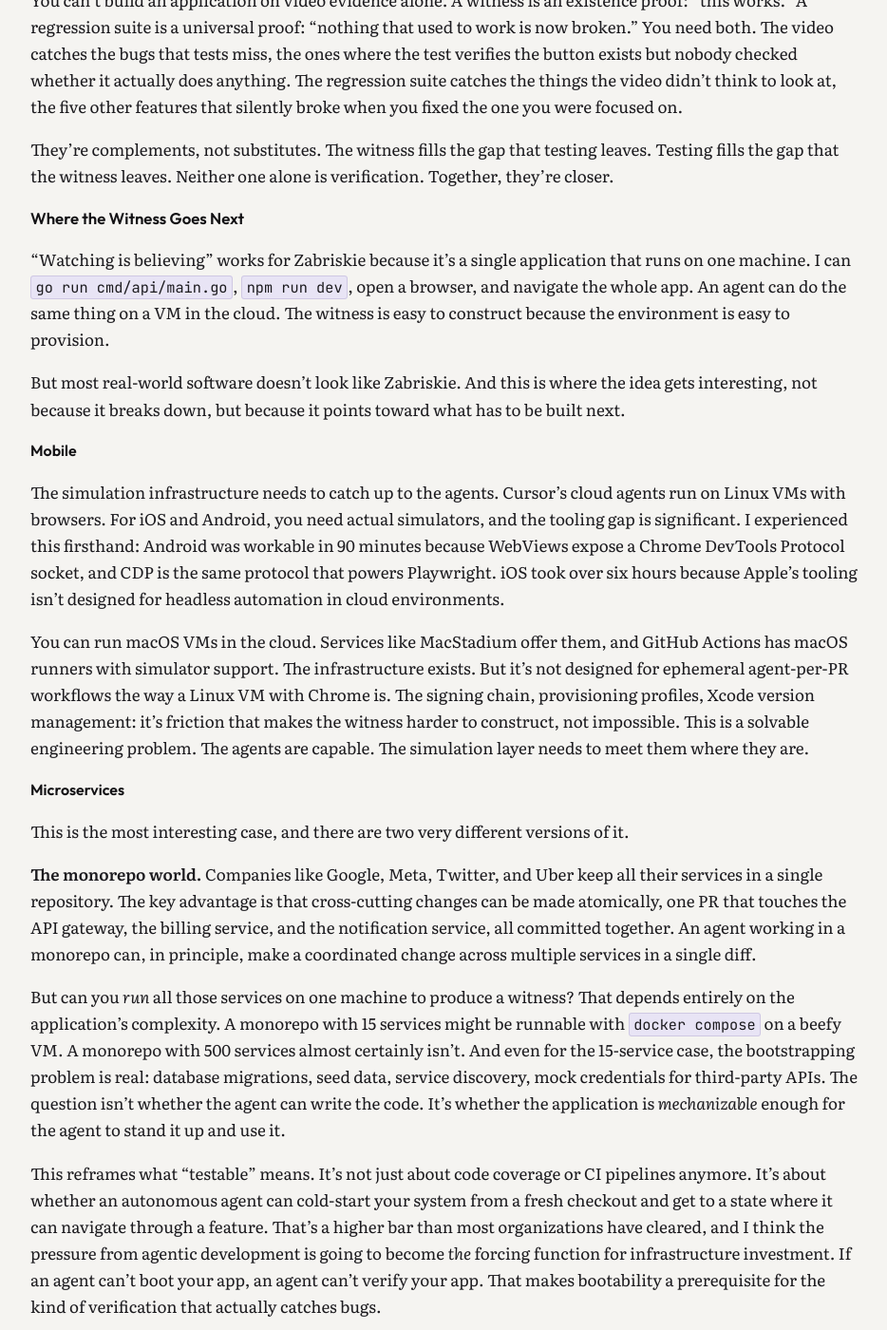
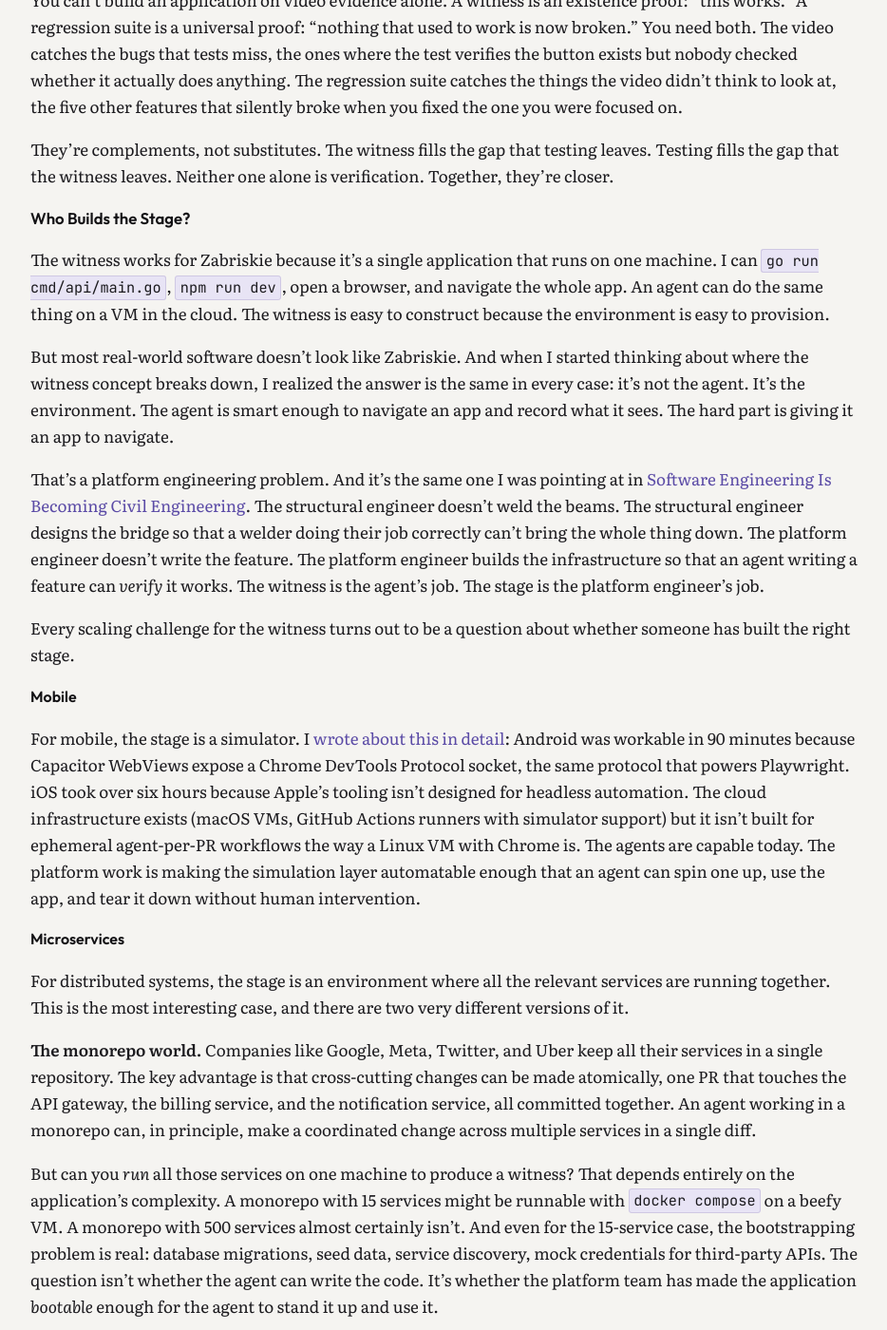
Before and after one commit to cmeiklejohn/cmeiklejohn.github.io, a Jekyll site: the page built from _posts/2026-04-09-watching-is-believing.markdown, in a window 1280 px wide and 1400 px high, scrolled down 3328 px. Shown: the whole window at 95% size, without its empty margins (172-1106 px from the left). Built offline with Jekyll 4.4.1, drawn with Linux system fonts in a browser that asks for light colours; some web fonts are replaced; some of the changed text lies outside the part shown.

Commit message:
Reframe post around platform engineering, rename to The Structural Engineer's Other Job
Co-Authored-By: Claude Opus 4.6 (1M context) <noreply@anthropic.com>

```diff
--- a/_posts/2026-04-09-watching-is-believing.markdown
+++ b/_posts/2026-04-09-watching-is-believing.markdown
@@ -1,6 +1,6 @@
 ---
 layout: post
-title:  "Watching Is Believing"
+title:  "The Structural Engineer's Other Job"
 date:   2026-04-09 00:00:00 -0000
 group: ai
 categories: ai verification zabriskie agents
@@ -62,27 +62,29 @@ You can't build an application on video evidence alone. A witness is an existenc
 
 They're complements, not substitutes. The witness fills the gap that testing leaves. Testing fills the gap that the witness leaves. Neither one alone is verification. Together, they're closer.
 
-## Where the Witness Goes Next
+## Who Builds the Stage?
 
-"Watching is believing" works for Zabriskie because it's a single application that runs on one machine. I can `go run cmd/api/main.go`, `npm run dev`, open a browser, and navigate the whole app. An agent can do the same thing on a VM in the cloud. The witness is easy to construct because the environment is easy to provision.
+The witness works for Zabriskie because it's a single application that runs on one machine. I can `go run cmd/api/main.go`, `npm run dev`, open a browser, and navigate the whole app. An agent can do the same thing on a VM in the cloud. The witness is easy to construct because the environment is easy to provision.
 
-But most real-world software doesn't look like Zabriskie. And this is where the idea gets interesting, not because it breaks down, but because it points toward what has to be built next.
+But most real-world software doesn't look like Zabriskie. And when I started thinking about where the witness concept breaks down, I realized the answer is the same in every case: it's not the agent. It's the environment. The agent is smart enough to navigate an app and record what it sees. The hard part is giving it an app to navigate.
+
+That's a platform engineering problem. And it's the same one I was pointing at in [Software Engineering Is Becoming Civil Engineering]({% post_url 2026-04-01-software-engineering-is-becoming-civil-engineering %}). The structural engineer doesn't weld the beams. The structural engineer designs the bridge so that a welder doing their job correctly can't bring the whole thing down. The platform engineer doesn't write the feature. The platform engineer builds the infrastructure so that an agent writing a feature can *verify* it works. The witness is the agent's job. The stage is the platform engineer's job.
+
+Every scaling challenge for the witness turns out to be a question about whether someone has built the right stage.
 
 ### Mobile
 
-The simulation infrastructure needs to catch up to the agents. Cursor's cloud agents run on Linux VMs with browsers. For iOS and Android, you need actual simulators, and the tooling gap is significant. I experienced this firsthand: Android was workable in 90 minutes because WebViews expose a Chrome DevTools Protocol socket, and CDP is the same protocol that powers Playwright. iOS took over six hours because Apple's tooling isn't designed for headless automation in cloud environments.
-
-You can run macOS VMs in the cloud. Services like MacStadium offer them, and GitHub Actions has macOS runners with simulator support. The infrastructure exists. But it's not designed for ephemeral agent-per-PR workflows the way a Linux VM with Chrome is. The signing chain, provisioning profiles, Xcode version management: it's friction that makes the witness harder to construct, not impossible. This is a solvable engineering problem. The agents are capable. The simulation layer needs to meet them where they are.
+For mobile, the stage is a simulator. I [wrote about this in detail]({% post_url 2026-03-22-teaching-claude-to-qa-a-mobile-app %}): Android was workable in 90 minutes because Capacitor WebViews expose a Chrome DevTools Protocol socket, the same protocol that powers Playwright. iOS took over six hours because Apple's tooling isn't designed for headless automation. The cloud infrastructure exists (macOS VMs, GitHub Actions runners with simulator support) but it isn't built for ephemeral agent-per-PR workflows the way a Linux VM with Chrome is. The agents are capable today. The platform work is making the simulation layer automatable enough that an agent can spin one up, use the app, and tear it down without human intervention.
 
 ### Microservices
 
-This is the most interesting case, and there are two very different versions of it.
+For distributed systems, the stage is an environment where all the relevant services are running together. This is the most interesting case, and there are two very different versions of it.
 
 **The monorepo world.** Companies like Google, Meta, Twitter, and Uber keep all their services in a single repository. The key advantage is that cross-cutting changes can be made atomically, one PR that touches the API gateway, the billing service, and the notification service, all committed together. An agent working in a monorepo can, in principle, make a coordinated change across multiple services in a single diff.
 
-But can you *run* all those services on one machine to produce a witness? That depends entirely on the application's complexity. A monorepo with 15 services might be runnable with `docker compose` on a beefy VM. A monorepo with 500 services almost certainly isn't. And even for the 15-service case, the bootstrapping problem is real: database migrations, seed data, service discovery, mock credentials for third-party APIs. The question isn't whether the agent can write the code. It's whether the application is *mechanizable* enough for the agent to stand it up and use it.
+But can you *run* all those services on one machine to produce a witness? That depends entirely on the application's complexity. A monorepo with 15 services might be runnable with `docker compose` on a beefy VM. A monorepo with 500 services almost certainly isn't. And even for the 15-service case, the bootstrapping problem is real: database migrations, seed data, service discovery, mock credentials for third-party APIs. The question isn't whether the agent can write the code. It's whether the platform team has made the application *bootable* enough for the agent to stand it up and use it.
 
-This reframes what "testable" means. It's not just about code coverage or CI pipelines anymore. It's about whether an autonomous agent can cold-start your system from a fresh checkout and get to a state where it can navigate through a feature. That's a higher bar than most organizations have cleared, and I think the pressure from agentic development is going to become *the* forcing function for infrastructure investment. If an agent can't boot your app, an agent can't verify your app. That makes bootability a prerequisite for the kind of verification that actually catches bugs.
+This reframes what "testable" means. It's not just about code coverage or CI pipelines anymore. It's about whether an autonomous agent can cold-start your system from a fresh checkout and get to a state where it can navigate through a feature. That's a higher bar than most organizations have cleared, and I think the pressure from agentic development is going to become *the* forcing function for platform investment. If an agent can't boot your app, an agent can't verify your app. Making the system bootable is platform engineering work. It's the structural engineer designing the inspection regime for the bridge.
 
 **The polyrepo world.** Companies that use separate repositories for each service face a fundamentally different problem. A single feature, say adding a discount for subscribers, might require changes to the user service (store subscription status), the pricing service (check subscription at checkout), and the checkout frontend (display the discounted total). That's three PRs in three repositories, reviewed by three different teams, merged on three different timelines.
 
@@ -90,26 +92,28 @@ Each service has to make a backwards-compatible change. The new pricing service
 
 But here's the question that video evidence forces you to ask: when does anyone actually *see* the discount appear on the checkout page? Each PR gets reviewed in isolation. Each service's CI passes independently. But the *feature*, the thing the user actually experiences, doesn't exist until all three changes are deployed together. The witness for the feature can't be produced at review time. It can only be produced after all the independently-reviewed changes are merged and deployed. By then, the code was written days or weeks ago. If something's wrong (the discount doesn't apply, or it applies twice, or the price flickers between old and new) the feedback loop is enormously long compared to what an agent on a single machine can do.
 
-The path forward, I think, looks something like agent-per-service coordination. Imagine a system, not unlike the [Caucus]({% post_url 2026-04-08-cursor-agents-caucus-v1 %}) workflow I've been building for code review, where each service gets its own agent. The agents make their changes independently, each producing backwards-compatible modifications. But before any of them merge, a coordinator stages all the changes together in an ephemeral environment and runs the end-to-end user journey. One agent starts the user service with the subscription change. Another starts the pricing service with the discount logic. A third starts the checkout UI. The coordinator navigates the full flow (subscribe, browse, add to cart, see the discount at checkout) and produces video evidence of the feature working across the composed system.
+The platform engineering answer is a coordination layer that can stage cross-service changes together before any of them merge. Imagine a system, not unlike the [Caucus]({% post_url 2026-04-08-cursor-agents-caucus-v1 %}) workflow I've been building for code review, where each service gets its own agent. The agents make their changes independently, each producing backwards-compatible modifications. But before any of them merge, a coordinator stages all the changes together in an ephemeral environment and runs the end-to-end user journey. One agent starts the user service with the subscription change. Another starts the pricing service with the discount logic. A third starts the checkout UI. The coordinator navigates the full flow (subscribe, browse, add to cart, see the discount at checkout) and produces video evidence of the feature working across the composed system.
 
 You could even roll individual services forward and back: does the feature degrade gracefully if only the user service and pricing service are updated, but the checkout UI is still on the old version? That's backwards-compatibility testing through exploration rather than assertion. The agents become a way to simulate deployment order, probing the combinatorial space of "which services have been updated" without deploying anything to production.
 
-This isn't something anyone has built yet, as far as I know. But the pieces are converging. Ephemeral preview environments that spin up isolated service meshes per branch. Agent runtimes that can control browsers and navigate applications. Coordination layers that manage multi-agent workflows with structured handoffs. The missing piece is connecting them: a system that knows which services participate in a feature, stages their changes together, and produces a cross-service witness.
+Nobody has built this yet, as far as I know. But the pieces are converging. Ephemeral preview environments that spin up isolated service meshes per branch. Agent runtimes that can control browsers and navigate applications. Coordination layers that manage multi-agent workflows with structured handoffs. The missing piece is the platform engineering work that connects them: a system that knows which services participate in a feature, stages their changes together, and produces a cross-service witness. That's infrastructure. That's the structural engineer's job.
 
-### Platforms
+### APIs and SDKs
 
 The hardest case is the one where there's no button to click at all. When you're building a platform (an API, an SDK, a shared library, an internal service that other teams depend on) your users are other developers. The feature doesn't have a UI. There's no page to navigate. There's no checkout flow to walk through.
 
 The witness for a platform change might be: does every team that depends on this API still build and pass tests after this change? But producing that witness means checking out *their* code, building *their* project against your new version, running *their* tests. That's not an agent at a computer. That's an agent that understands organizational dependency graphs.
 
-The path forward might be simpler than it sounds, though: the witness is video evidence *of a sample application that uses the API*. This is how good API and SDK development already works in practice: you build a real application that consumes your own product before shipping it to external users. The agent version: make the platform change, check out the reference app, build it against the new version, run it, navigate through it. If the reference app still works, your change is backwards-compatible. If it doesn't, you've caught a breaking change before it reached your consumers. The witness isn't your library running. It's what your library *enables* running.
+But the platform engineering answer here might be the most straightforward of all: the witness is video evidence *of a sample application that uses the API*. This is how good API and SDK development already works in practice: you build a real application that consumes your own product before shipping it to external users. The agent version: make the platform change, check out the reference app, build it against the new version, run it, navigate through it. If the reference app still works, your change is backwards-compatible. If it doesn't, you've caught a breaking change before it reached your consumers. The witness isn't your library running. It's what your library *enables* running.
 
-## What This Means
+The platform engineer's job here is maintaining that reference app and keeping it representative. That's not glamorous work. But without it, there's no stage for the agent to perform on, and the witness can't be constructed.
 
-For a single app on a single machine, we're there today. Agents produce visual proof that features work, and reviewing that proof is faster and more reliable than reading the code or reading the tests.
+## The Other Job
 
-For everything else (mobile platforms, distributed systems, organizational codebases) the challenge isn't the agent's intelligence. It's the environment. Can you provision a simulator? Can you boot the service mesh? Can you check out the consumer's code? The witness requires a running system, and the harder the system is to run, the harder the witness is to construct.
+In [Software Engineering Is Becoming Civil Engineering]({% post_url 2026-04-01-software-engineering-is-becoming-civil-engineering %}), I argued that the profession is splitting: feature development is becoming accessible to non-engineers, but someone still has to design the bridge. I described the platform engineer's job in terms of API design, load analysis, inspection regimes, self-healing systems.
 
-I think this is going to be the defining infrastructure question of the next few years. Not "can the AI write the code," that's increasingly solved. Not "can the AI review the code," that's getting better fast. But: can we build environments where the AI can *use* what it built, and show us that it works? The organizations that figure this out, that make their systems bootable, mechanizable, witnessable, are the ones where agentic development will actually deliver on its promise. The ones that don't will keep shipping pull requests with green CI and broken features.
+I think there's another item on that list now: making the system witnessable. Building the infrastructure so that when an agent writes a feature, it has somewhere to run it, navigate it, and record the evidence that it works. For a web app, that means making the app bootable with one command. For mobile, it means automatable simulators. For microservices, it means ephemeral environments that can compose services on demand. For platforms, it means maintaining reference apps that exercise the API surface.
 
-I stopped reading the tests. I started watching the video. And I haven't gone back.
+The agent can write the code. The agent can construct the witness. But the platform engineer builds the stage. That's the structural engineer's other job, the one that doesn't show up on anyone's roadmap yet but will determine whether agentic development actually delivers on its promise or just produces more pull requests with green CI and broken features.
+
+I stopped reading the tests. I started watching the video. And the thing I keep coming back to is: the video only works if someone built the infrastructure to make it possible.
```
